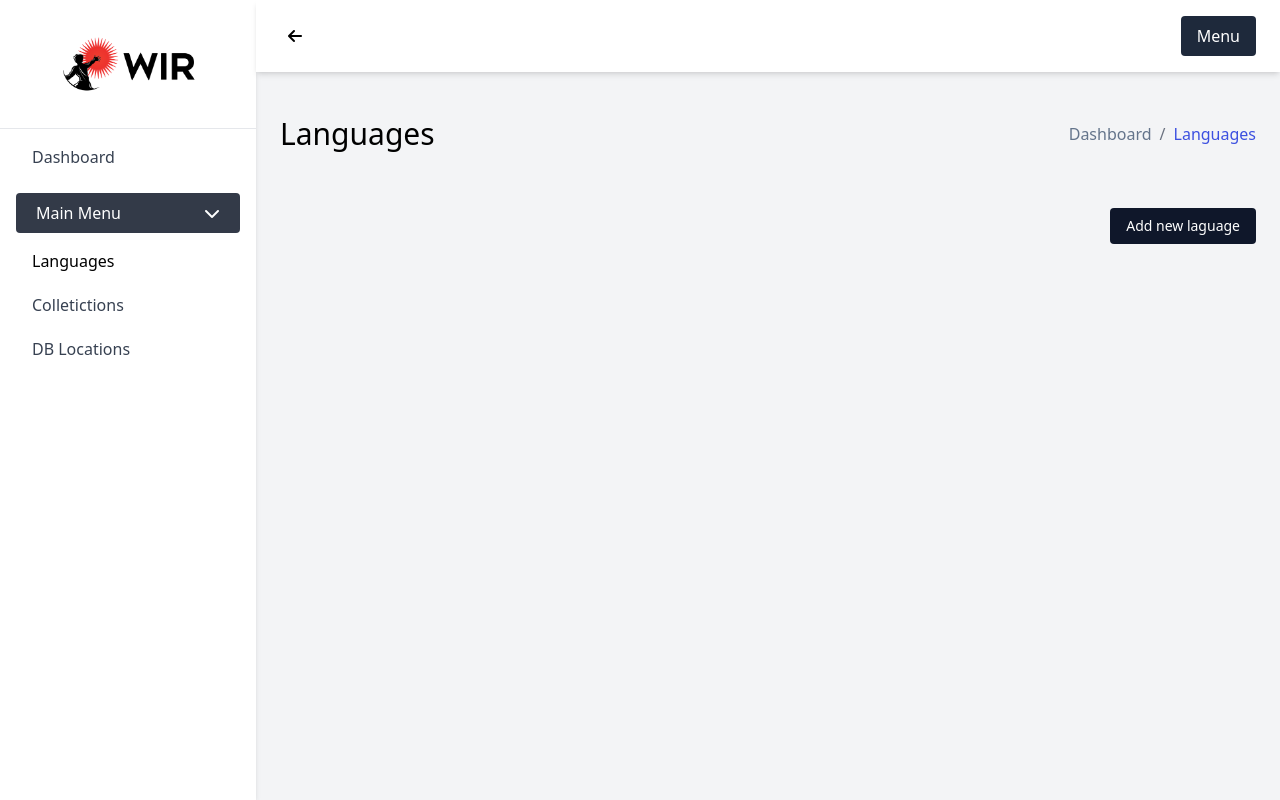
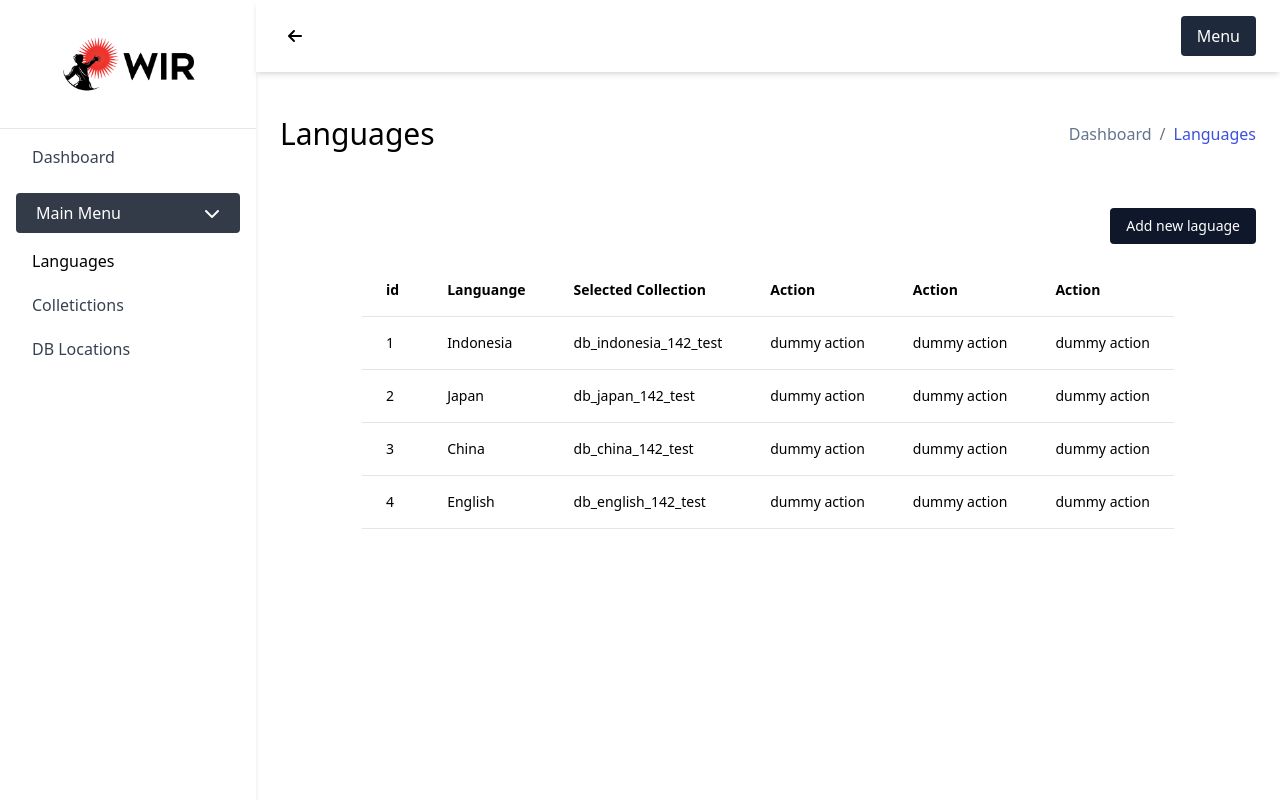
Before and after one commit to FadelYang/wir_chat, a React (Vite) app: page /dashboard/languages in a window 1280 px wide. Built offline with nearby package versions, Linux system fonts and the light colour scheme.

Commit message:
feat(dashboard): add languages datatable

```diff
--- a/src/App.css
+++ b/src/App.css
@@ -3,6 +3,13 @@
 @tailwind components;
 @tailwind utilities;
 
+table {
+  border-collapse: collapse;
+}
+td,
+th {
+  padding: 0; /* Remove default padding */
+}
 
 ol {
   list-style: decimal;
@@ -18,14 +25,14 @@ ul {
   margin-bottom: 1rem;
 }
 
-p>br {
+p > br {
   display: block;
   content: " ";
   margin-top: 1rem;
 }
 
 .template-question {
-  @apply px-2 py-1 text-xs sm:text-base text-center border border-black rounded-full bg-white
+  @apply px-2 py-1 text-xs sm:text-base text-center border border-black rounded-full bg-white;
 }
 
 /* div {
--- /dev/null
+++ b/src/components/organism/cms/datatables/languagesDatatable/LanguageTable.jsx
@@ -0,0 +1,120 @@
+import {useState, useMemo} from "react";
+import {
+  useReactTable,
+  flexRender,
+  getCoreRowModel,
+} from "@tanstack/react-table";
+
+const languageDummyData = [
+  {
+    id: "1",
+    language: "Indonesia",
+    selectedCollection: "db_indonesia_142_test",
+    action: "dummy action",
+  },
+  {
+    id: "2",
+    language: "Japan",
+    selectedCollection: "db_japan_142_test",
+    action: "dummy action",
+  },
+  {
+    id: "3",
+    language: "China",
+    selectedCollection: "db_china_142_test",
+    action: "dummy action",
+  },
+  {
+    id: "4",
+    language: "English",
+    selectedCollection: "db_english_142_test",
+    action: "dummy action",
+  },
+];
+
+const LanguageTable = () => {
+  // const {columns, data} = props
+  const [data, setData] = useState(languageDummyData);
+  const languageTableDefinition = [
+    {
+      header: "id",
+      accessorKey: "id",
+    },
+    {
+      header: "Languange",
+      accessorKey: "language",
+    },
+    {
+      header: "Selected Collection",
+      accessorKey: "selectedCollection",
+    },
+    {
+      header: "Action",
+      accessorKey: "action",
+    },
+    {
+      header: "Action",
+      accessorKey: "action",
+    },
+    {
+      header: "Action",
+      accessorKey: "action",
+    },
+  ];
+  const languageTableInstance = useReactTable({
+    data,
+    columns: languageTableDefinition,
+    getCoreRowModel: getCoreRowModel(),
+  });
+
+  return (
+    <>
+      <div className="flex justify-center w-full p-5 overflow-x-auto">
+        <div className="">
+          <table className="min-w-full text-sm font-light text-left table-auto text-surface">
+            <thead className="font-medium border-b border-neutral-200">
+              {languageTableInstance.getHeaderGroups().map((headerGroup) => (
+                <tr key={headerGroup.id}>
+                  {headerGroup.headers.map((header) => (
+                    <th
+                      colSpan={header.colSpan}
+                      key={header.id}
+                      scope="col"
+                      className="px-6 py-4"
+                    >
+                      {header.isPlaceholder
+                        ? null
+                        : flexRender(
+                            header.column.columnDef.header,
+                            header.getContext()
+                          )}
+                    </th>
+                  ))}
+                </tr>
+              ))}
+            </thead>
+            <tbody>
+              {languageTableInstance.getRowModel().rows.map((row) => (
+                <tr key={row.id} className="border-b border-neutral-200">
+                  {row.getVisibleCells().map((cell) => (
+                    <td
+                      key={cell.id}
+                      className="h-10 px-6 py-4 whitespace-nowrap"
+                    >
+                      {flexRender(
+                        cell.column.columnDef.cell,
+                        cell.getContext()
+                      )}
+                    </td>
+                  ))}
+                </tr>
+              ))}
+            </tbody>
+          </table>
+        </div>
+      </div>
+    </>
+  );
+};
+
+export default LanguageTable;
--- a/src/components/templates/cms/DashboardTemplate.jsx
+++ b/src/components/templates/cms/DashboardTemplate.jsx
@@ -44,7 +44,7 @@ const DashboardTemplate = ({children}) => {
   };
 
   return (
-    <div className="relative flex min-h-screen bg-gray-100">
+    <div className="relative flex min-h-screen">
       {isMobile && isSidebarOpen && (
         <div
           className="fixed inset-0 z-20 bg-black/50"
--- a/src/pages/cms/LanguageMenu.jsx
+++ b/src/pages/cms/LanguageMenu.jsx
@@ -1,6 +1,7 @@
 import React from "react";
 import DashboardTemplate from "../../components/templates/cms/DashboardTemplate";
 import HeaderMenu from "../../components/organism/cms/HeaderMenu";
+import LanguageTable from "../../components/organism/cms/datatables/languagesDatatable/LanguageTable";
 
 const LanguageMenu = () => {
   const breadcrumbPath = [
@@ -12,8 +13,13 @@ const LanguageMenu = () => {
     <DashboardTemplate>
       <HeaderMenu name={`Languages`} breadcrumbPath={breadcrumbPath} />
       <div className="mt-14">
-        <div className='flex justify-end'>
-          <button className='bg-[#0F172A] text-white py-2 px-4 text-sm rounded'>Add new laguage</button>
+        <div className="flex justify-end">
+          <button className="bg-[#0F172A] text-white py-2 px-4 text-sm rounded">
+            Add new laguage
+          </button>
+        </div>
+        <div>
+          <LanguageTable />
         </div>
       </div>
     </DashboardTemplate>
```
